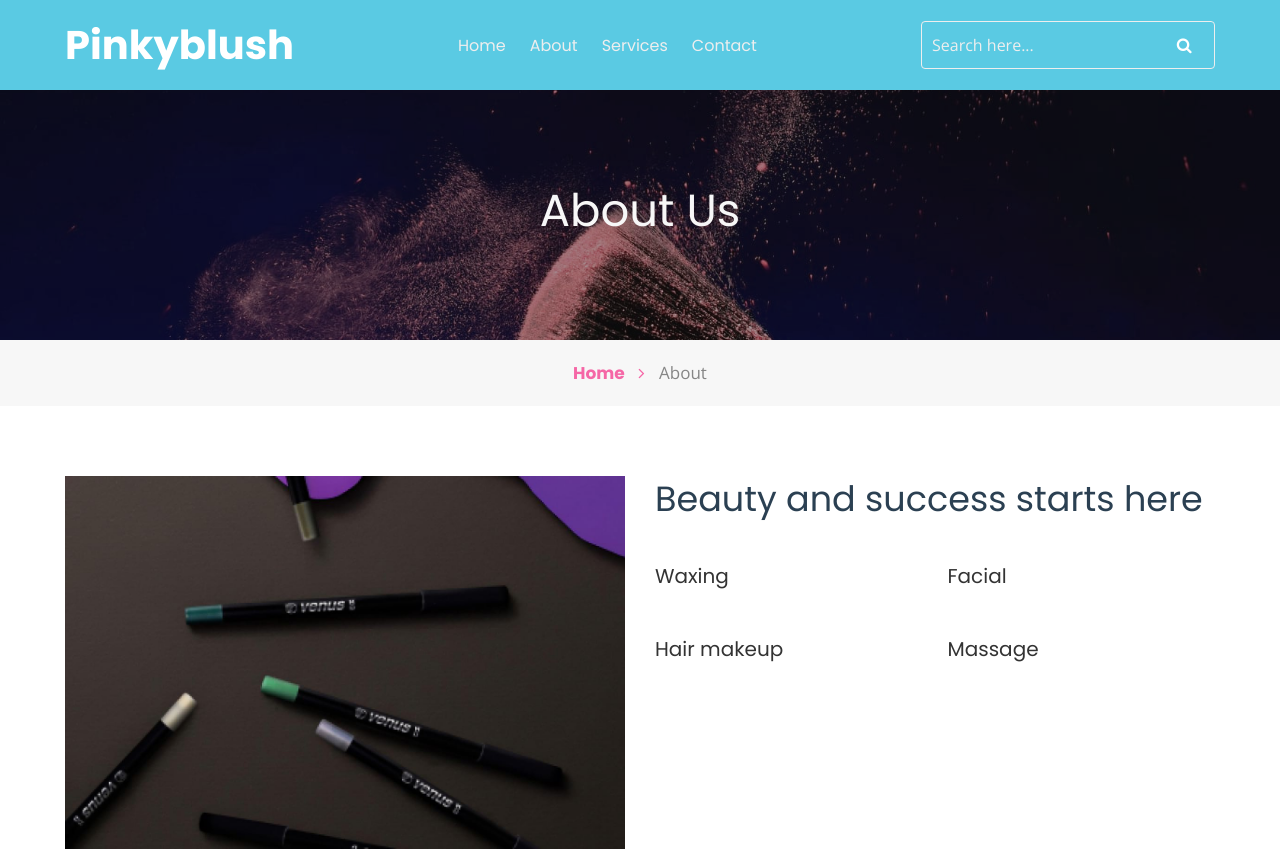
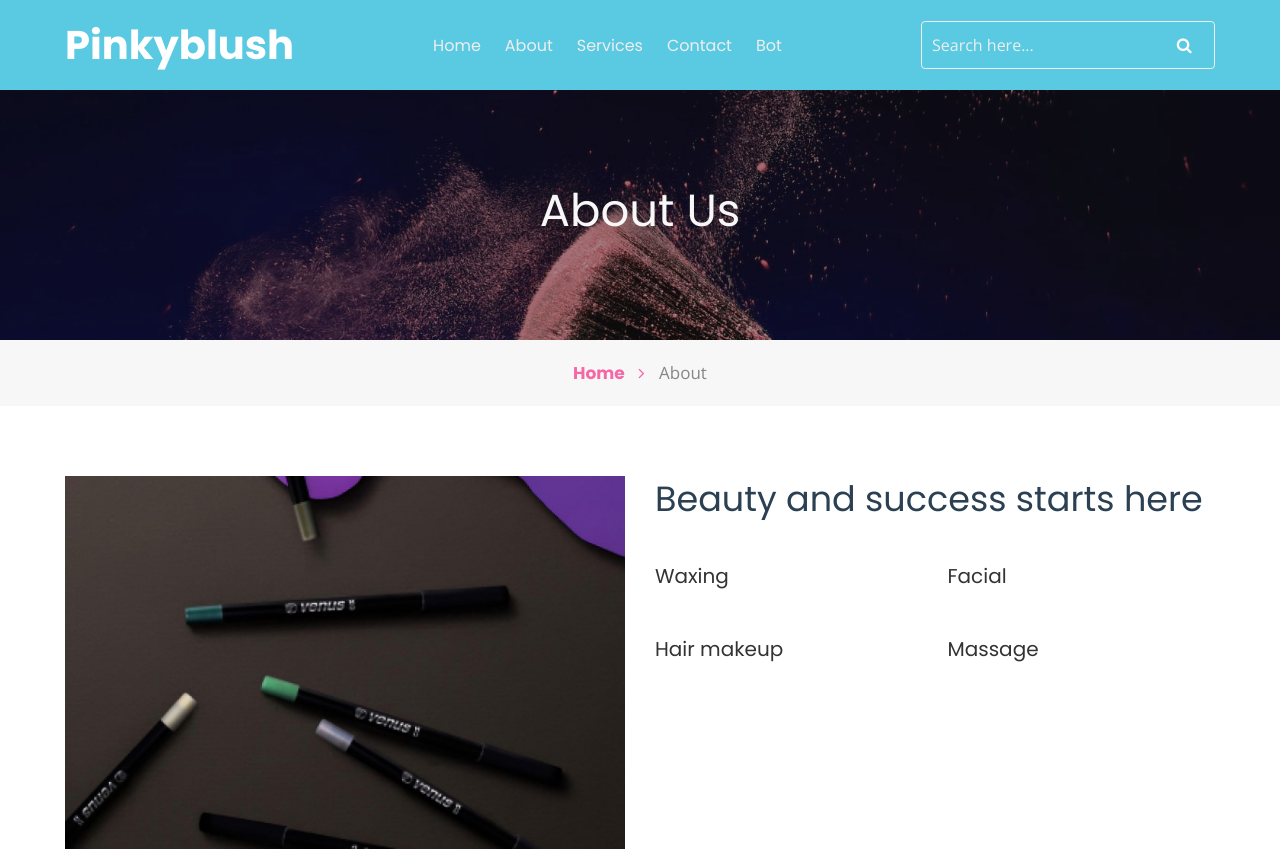
Before and after one commit to 21A35A0509-cse/FRT, a plain HTML site: page about.html in a window 1280 px wide. Shown: the top 852 px of the page. Drawn offline with nearby package versions, Linux system fonts and the light colour scheme.

Commit message:
Updated about.html

```diff
--- a/about.html
+++ b/about.html
@@ -44,6 +44,9 @@
 
                     <li class="nav-item">
                         <a class="nav-link" href="contact.html">Contact</a>
+                    </li>
+			<li class="nav-item">
+                        <a class="nav-link" href="Bot.html">Bot</a>
                     </li>
                 </ul>
                   <form action="#" method="post">
```
